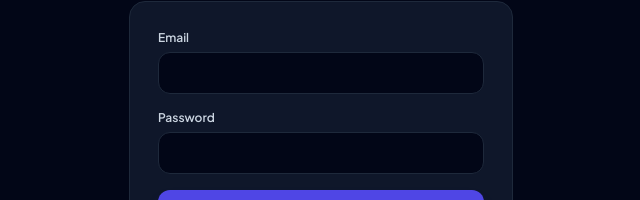
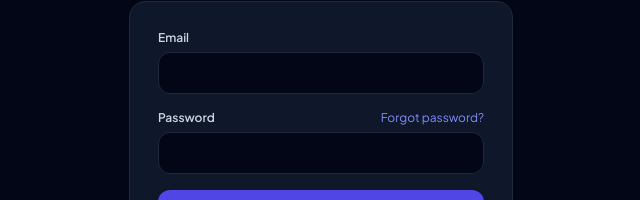
Before and after one commit to faheem66-netizen/FahFlow, a React (Vite) app in the folder followup-saas/client/: page /login in a window 1280 px wide. Shown: the part 259-459 px from the top of the page, without its empty margins (319-959 px from the left). Built offline with nearby package versions, Linux system fonts and the light colour scheme; no server answers.

Commit message:
Add forget passward & fix google login

```diff
--- a/followup-saas/client/src/pages/Login.jsx
+++ b/followup-saas/client/src/pages/Login.jsx
@@ -1,7 +1,8 @@
 import { useState } from 'react';
 import { useNavigate, Link } from 'react-router-dom';
 import Logo from '../components/Logo.jsx';
-import { signInWithEmail, signInWithGoogle } from '../firebase.js';
+import { signInWithEmail, signInWithGoogle, auth } from '../firebase.js';
+import { sendPasswordResetEmail } from 'firebase/auth';
 
 function friendlyError(err) {
   const code = err.code || '';
@@ -16,12 +17,14 @@ export default function Login() {
   const [email, setEmail] = useState('');
   const [password, setPassword] = useState('');
   const [error, setError] = useState('');
+  const [message, setMessage] = useState('');
   const [loading, setLoading] = useState(false);
   const navigate = useNavigate();
 
   async function handleSubmit(e) {
     e.preventDefault();
     setError('');
+    setMessage('');
     setLoading(true);
     try {
       await signInWithEmail(email, password);
@@ -35,11 +38,27 @@ export default function Login() {
 
   async function handleGoogle() {
     setError('');
+    setMessage('');
     try {
       await signInWithGoogle();
       navigate('/dashboard');
     } catch (err) {
       if (err.code !== 'auth/popup-closed-by-user') setError('Could not sign in with Google');
+    }
+  }
+
+  async function handleForgotPassword() {
+    if (!email) {
+      setError('Please enter your email address above first.');
+      return;
+    }
+    setError('');
+    setMessage('');
+    try {
+      await sendPasswordResetEmail(auth, email);
+      setMessage('Password reset email sent! Check your inbox.');
+    } catch (err) {
+      setError('Could not send password reset email. Check if email is correct.');
     }
   }
 
@@ -55,6 +74,11 @@ export default function Login() {
               {error}
             </div>
           )}
+          {message && (
+            <div className="text-emerald-400 text-sm mb-4 bg-emerald-500/10 border border-emerald-500/20 rounded-lg px-3 py-2">
+              {message}
+            </div>
+          )}
 
           <form onSubmit={handleSubmit} className="space-y-4">
             <div>
@@ -65,7 +89,16 @@ export default function Login() {
               />
             </div>
             <div>
-              <label className="block text-xs font-semibold text-slate-300 mb-1.5">Password</label>
+              <div className="flex items-center justify-between mb-1.5">
+                <label className="block text-xs font-semibold text-slate-300">Password</label>
+                <button
+                  type="button"
+                  onClick={handleForgotPassword}
+                  className="text-xs text-indigo-400 hover:text-indigo-300 transition"
+                >
+                  Forgot password?
+                </button>
+              </div>
               <input
                 type="password" required value={password} onChange={(e) => setPassword(e.target.value)}
                 className="w-full bg-slate-950 border border-slate-800 rounded-xl px-4 py-2.5 text-sm text-slate-100 focus:outline-none focus:border-indigo-500"
```
